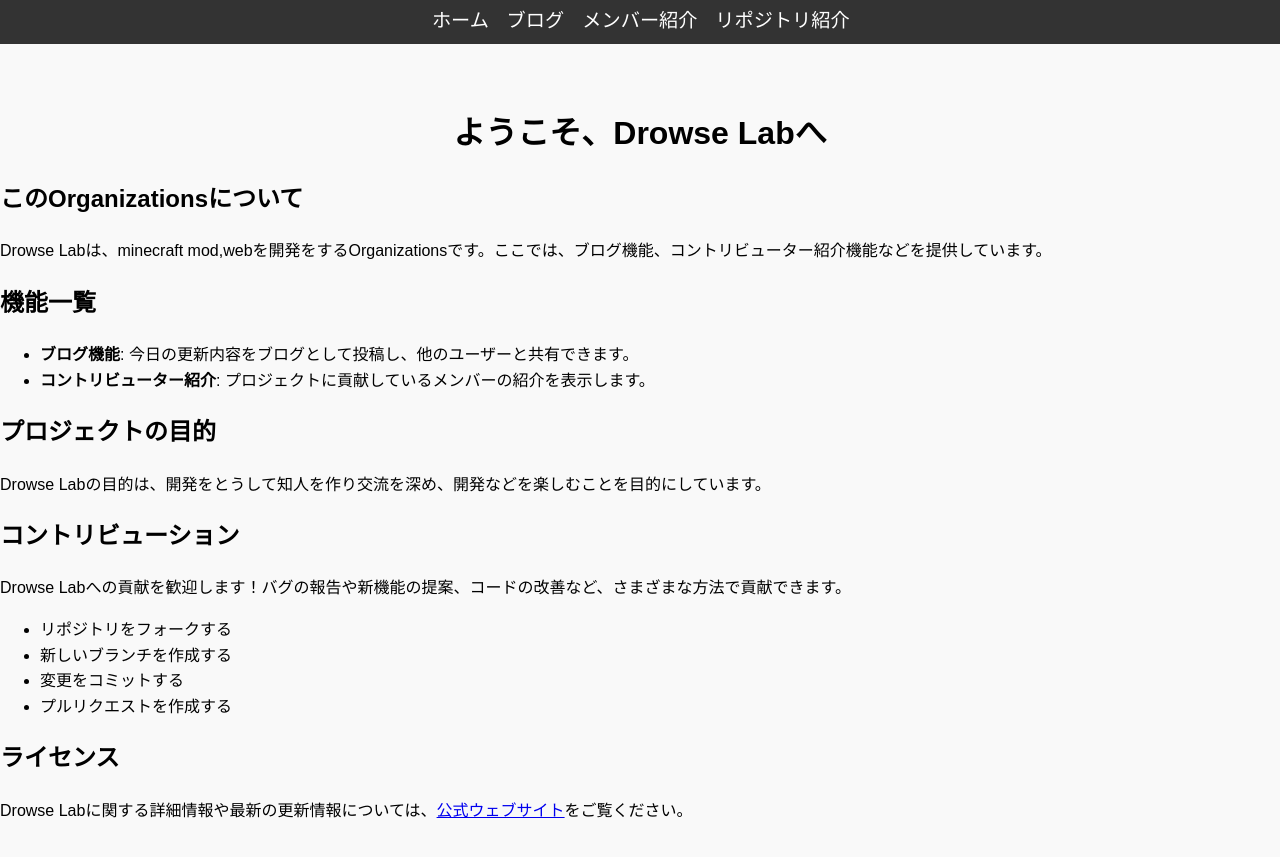
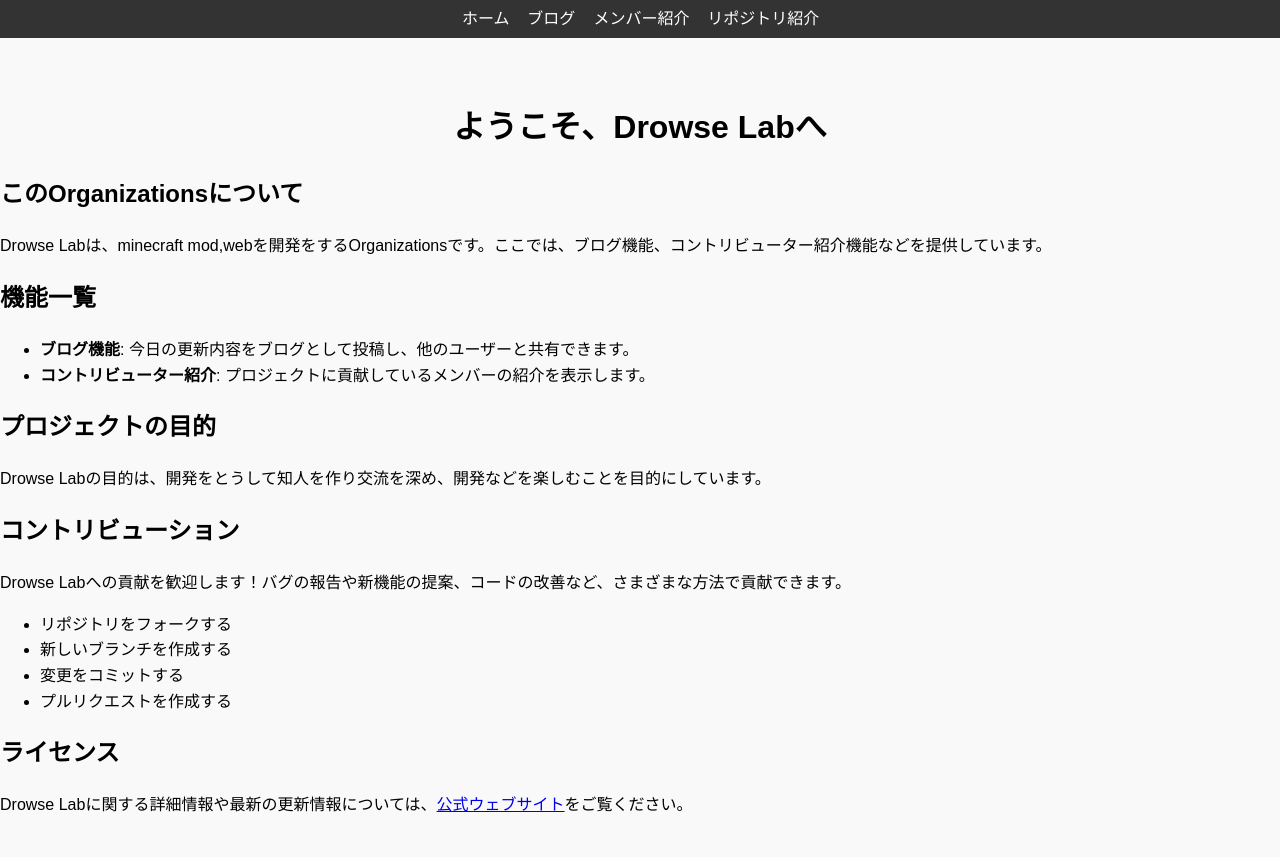
Before and after one commit to Drowse-Lab/Drowse-Lab, a Jekyll site: the page index.html, which Jekyll copies as it is, in a window 1280 px wide. Shown: the top 857 px of the page. Built offline with Jekyll 4.4.1, drawn with Linux system fonts in a browser that asks for light colours.

Commit message:
Update styles.css

```diff
--- a/assets/css/styles.css
+++ b/assets/css/styles.css
@@ -32,7 +32,7 @@ nav ul li a {
     color: white; /* リンクの文字色 */
     text-decoration: none; /* 下線を非表示 */
     padding: 0.3% 0.8%; /* リンク内のパディングを小さく */
-    font-size: 1.2rem; /* リンクのフォントサイズをさらに調整 */
+    font-size: 1rem; /* リンクのフォントサイズをさらに調整 */
     transition: color 0.2s; /* 色変更のアニメーション */
     white-space: nowrap;
     word-break: keep-all;
@@ -65,7 +65,7 @@ h1 {
     color: white; /* リンクの文字色 */
     text-decoration: none; /* 下線を非表示 */
     padding: 0.3% 0.8%; /* リンク内のパディングを小さく */
-    font-size: 1.2rem; /* リンクのフォントサイズをさらに調整 */
+    font-size: 1rem; /* リンクのフォントサイズをさらに調整 */
     transition: color 0.2s; /* 色変更のアニメーション */
     white-space: nowrap;
     word-break: keep-all;
```
